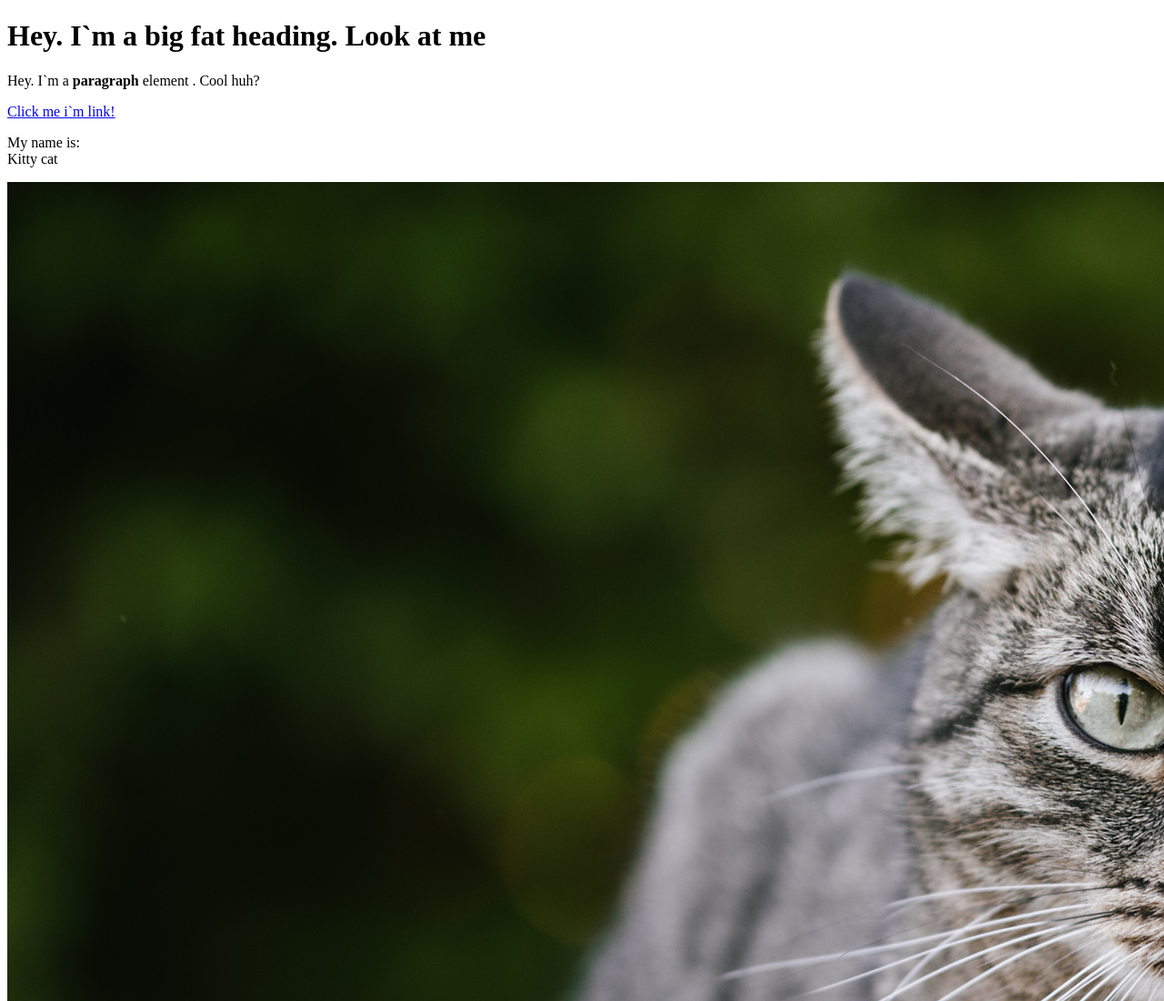
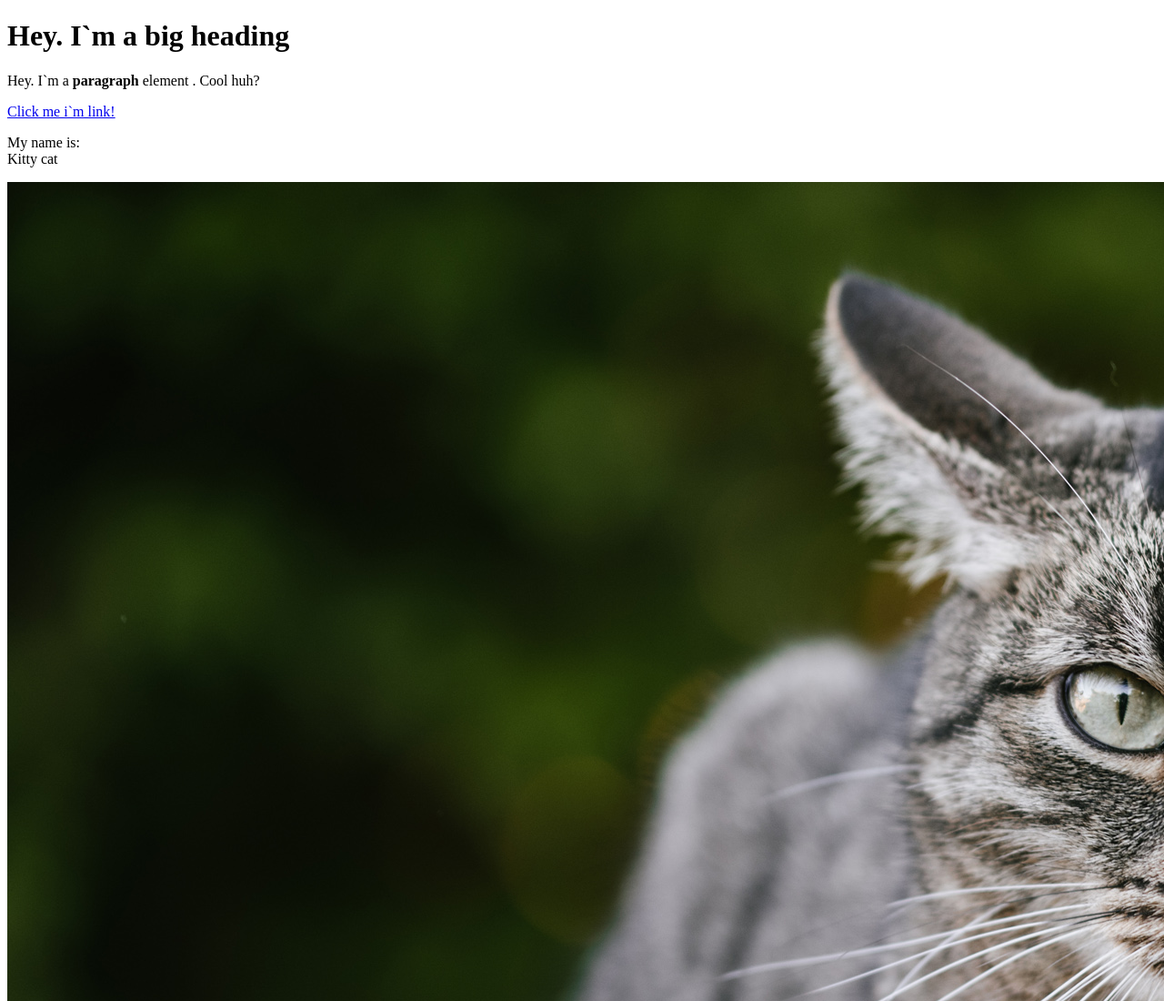
Before and after one commit to DarealMrProspect/My-Cartoon-Hero, a plain HTML site: page test.html in a window 1280 px wide. Shown: the top 1100 px of the page at 91% size. Drawn offline with Linux system fonts and the light colour scheme.

Commit message:
Revert "Update test.html"
This reverts commit 739c1955ca8dcac2bf0065a889403370cb8a98e7.

```diff
--- a/test.html
+++ b/test.html
@@ -4,7 +4,7 @@
       <title>Test page</title>
 </head>
 <body>
-<h1>Hey. I`m a big fat heading. Look at me</h1>
+<h1>Hey. I`m a big heading</h1>
 <p>Hey. I`m a <b>paragraph</b> element . Cool huh?</p>
 <a href="https:google.com" target="_blank" title="Let`s go to Google">Click me i`m link!</a>
 <p>My name is:<br>
```
